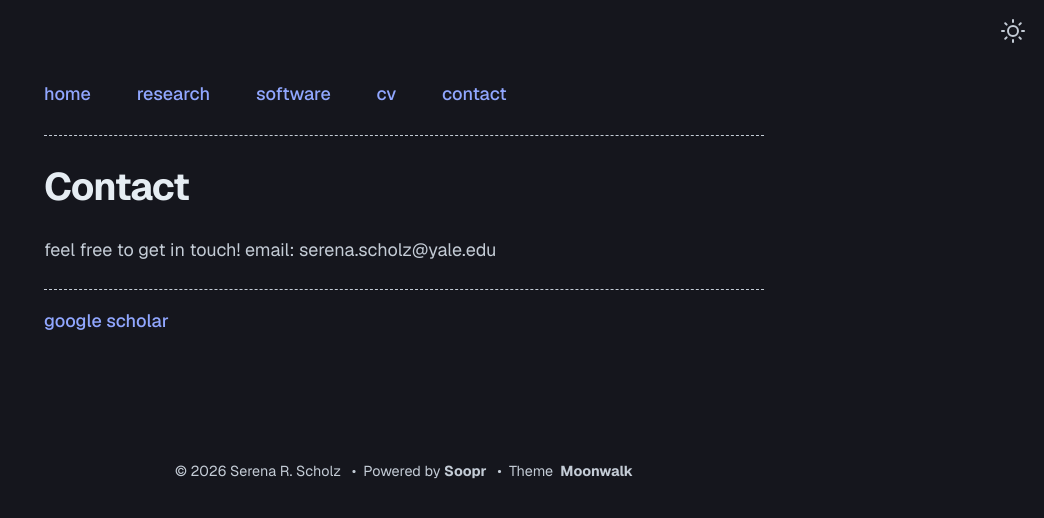
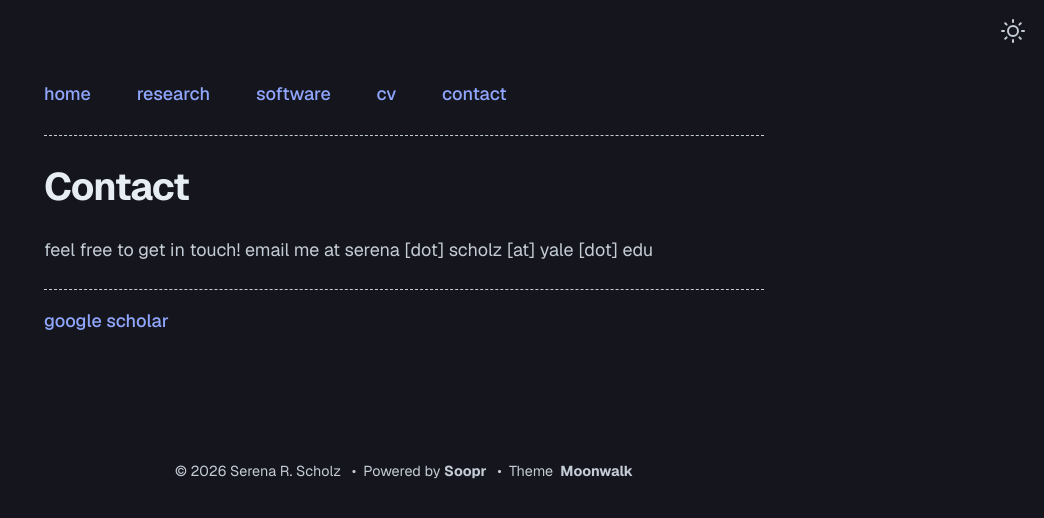
Before and after one commit to serenarscholz/serenarscholz.github.io, a Jekyll site: the page built from contact.md, in a window 1280 px wide. Shown: the top 518 px of the page, without its empty margins (236-1280 px from the left). Built offline with Jekyll 4.4.1, drawn with Linux system fonts in a browser that asks for light colours.

Commit message:
Update contact.md

```diff
--- a/contact.md
+++ b/contact.md
@@ -4,4 +4,4 @@ title: Contact
 permalink: /contact/
 ---
 
-feel free to get in touch! email: serena.scholz@yale.edu
+feel free to get in touch! email me at serena [dot] scholz [at] yale [dot] edu
```
